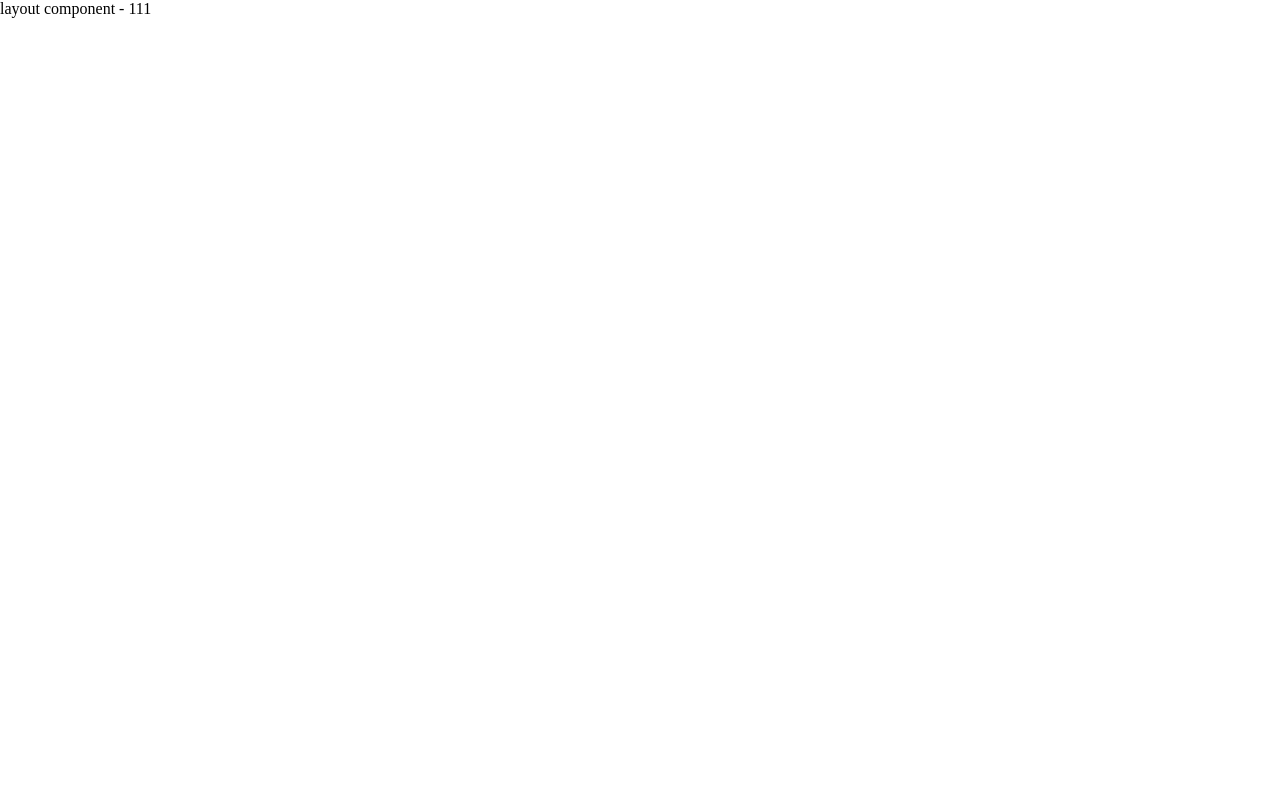
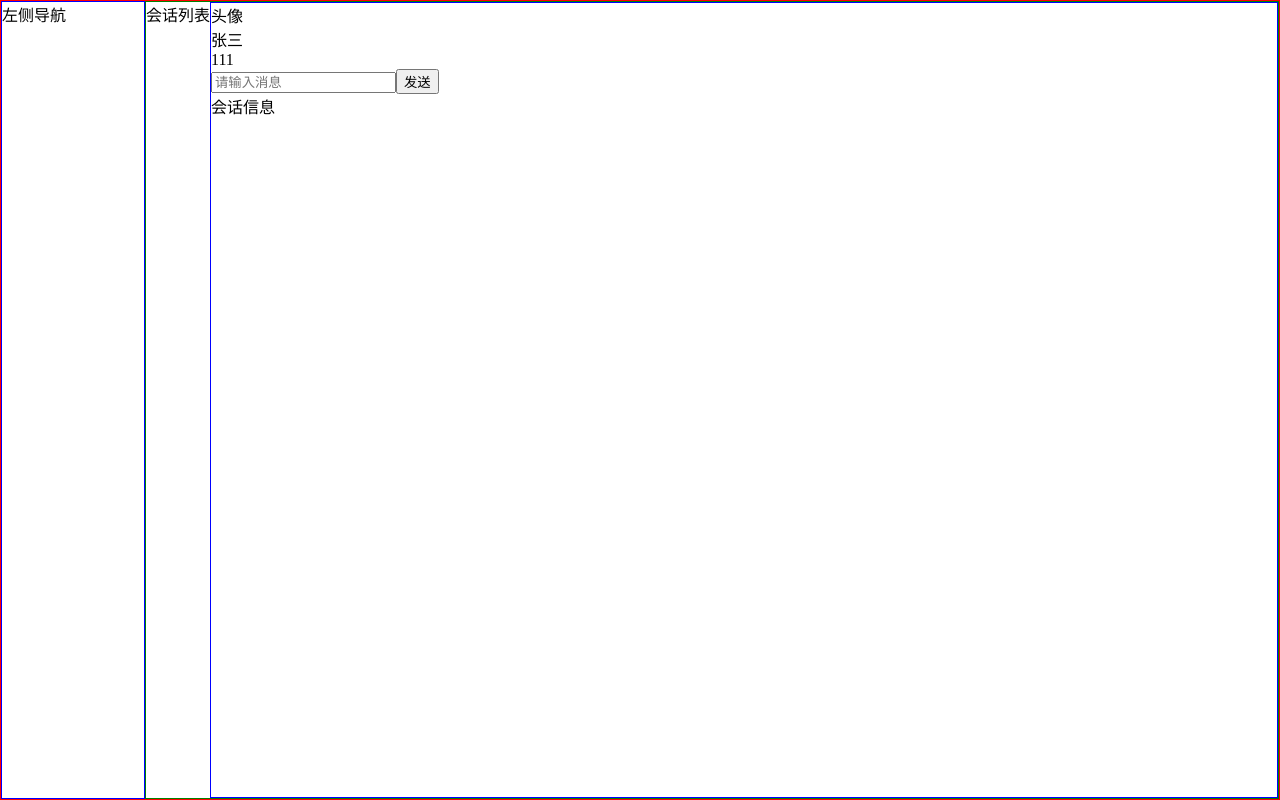
Before and after one commit to yd160513/chat, a React (Vite) app: page / in a window 1280 px wide. Built offline with nearby package versions, Linux system fonts and the light colour scheme.

Commit message:
style: 页面整体布局

```diff
--- a/electron.vite.config.ts
+++ b/electron.vite.config.ts
@@ -10,6 +10,11 @@ export default defineConfig({
     plugins: [externalizeDepsPlugin()]
   },
   renderer: {
+    css: {
+      modules: {
+        localsConvention: 'camelCaseOnly',
+      }
+    },
     resolve: {
       alias: {
         '@renderer': resolve('src/renderer/src')
--- a/package.json
+++ b/package.json
@@ -40,6 +40,7 @@
     "prettier": "^3.5.3",
     "react": "^19.1.0",
     "react-dom": "^19.1.0",
+    "sass-embedded": "^1.89.2",
     "typescript": "^5.8.3",
     "vite": "^6.2.6"
   }
--- a/src/main/index.ts
+++ b/src/main/index.ts
@@ -5,8 +5,8 @@ import { electronApp, optimizer, is } from '@electron-toolkit/utils'
 function createWindow(): void {
   // Create the browser window.
   const mainWindow = new BrowserWindow({
-    width: 1155,
-    height: 670,
+    width: 1516,
+    height: 854,
     show: false,
     autoHideMenuBar: true,
     titleBarStyle: 'hidden',
--- a/src/renderer/src/assets/main.css
+++ b/src/renderer/src/assets/main.css
@@ -1 +1,8 @@
 @import './base.css';
+
+#root {
+  width: 100%;
+  height: 100%;
+  display: flex;
+  overflow: hidden;
+}
--- /dev/null
+++ b/src/renderer/src/components/layout/index.module.scss
@@ -0,0 +1,69 @@
+.layout {
+  border: 1px solid red;
+  width: 100%;
+  height: 100%;
+  display: flex;
+  overflow: hidden;
+
+  .navbar {
+    border: 1px solid blue;
+    width: 144px;
+    flex-shrink: 0;
+  }
+
+  .main {
+    flex: 1;
+    display: flex;
+    overflow: hidden;
+    border: 1px solid green;
+    min-width: 933px;
+
+    .conversation {
+      overflow: hidden;
+      border: 1px solid blue;
+      flex: 1;
+      display: flex;
+      flex-direction: column;
+
+      .conversation-bottom {
+        border-right: 1px solid blue;
+        flex: 1;
+        overflow: hidden;
+        display: flex;
+
+        .conversation-info {
+          min-width: 360px;
+          border-left: 1px solid blue;
+        }
+
+        .conversation-message-content {
+          min-width: 704px;
+          border: 1px solid red;
+          display: flex;
+          flex-direction: column;
+
+          .conversation-message-input {
+            border: 1px solid blue;
+            height: 148px;
+          }
+
+          .conversation-message-list-area {
+            flex: 1;
+            overflow-y: auto;
+            overflow-x: hidden;
+          }
+        }
+      }
+
+      .conversation-header {
+        border: 1px solid red;
+        height: 78px;
+      }
+    }
+
+    .conversation-list {
+      width: 308px;
+      border: 1px solid blue;
+    }
+  }
+}
--- a/src/renderer/src/components/layout/index.tsx
+++ b/src/renderer/src/components/layout/index.tsx
@@ -1,12 +1,37 @@
 import { useSelector } from 'react-redux'
 import { selectValue } from '@renderer/store/mainSlice'
+import styles from './index.module.scss'
+import MessageItem from '@renderer/components/messageItem'
 
 export default function Layout() {
-  const value = useSelector(selectValue)
+  const value :string = useSelector(selectValue)
 
   return (
-    <div className="fda">
-      layout component - {value}
+    <div className={styles.layout}>
+      <div className={styles.navbar}>左侧导航</div>
+      <div className={styles.main}>
+        <div className={styles.conversationList}>会话列表</div>
+        <div className={styles.conversation}>
+          <div className={styles.conversationHeader}>
+          </div>
+          <div className={styles.conversationBottom}>
+            <div className={styles.conversationMessageContent}>
+              <div className={styles.conversationMessageListArea}>
+                <div className={styles.conversationMessageList}>
+                  <MessageItem message={value}></MessageItem>
+                </div>
+              </div>
+              <div className={styles.conversationMessageInput}>
+                <input type="text" placeholder="请输入消息" />
+                <button>发送</button>
+              </div>
+            </div>
+            <div className={styles.conversationInfo}>
+              会话信息
+            </div>
+          </div>
+        </div>
       </div>
+    </div>
   )
 }
--- /dev/null
+++ b/src/renderer/src/components/messageItem/index.module.scss
@@ -0,0 +1,3 @@
+.message-item {
+  border: 1px solid red;
+}
--- /dev/null
+++ b/src/renderer/src/components/messageItem/index.tsx
@@ -0,0 +1,17 @@
+import styles from './index.module.scss'
+
+export default function MessageItem({ message }: { message: string }) {
+  return <div className={styles.messageItem}>
+    <div className={styles.senderAvatar}>
+      头像
+    </div>
+    <div className={styles.messageContent}>
+      <div className={styles.messageSenderName}>
+        张三
+      </div>
+      <div className={styles.messageContentSelf}>
+        {message}
+      </div>
+    </div>
+  </div>
+}
```
Also changed, not shown: 1 other file (tests, documents, lock files or other folders).
